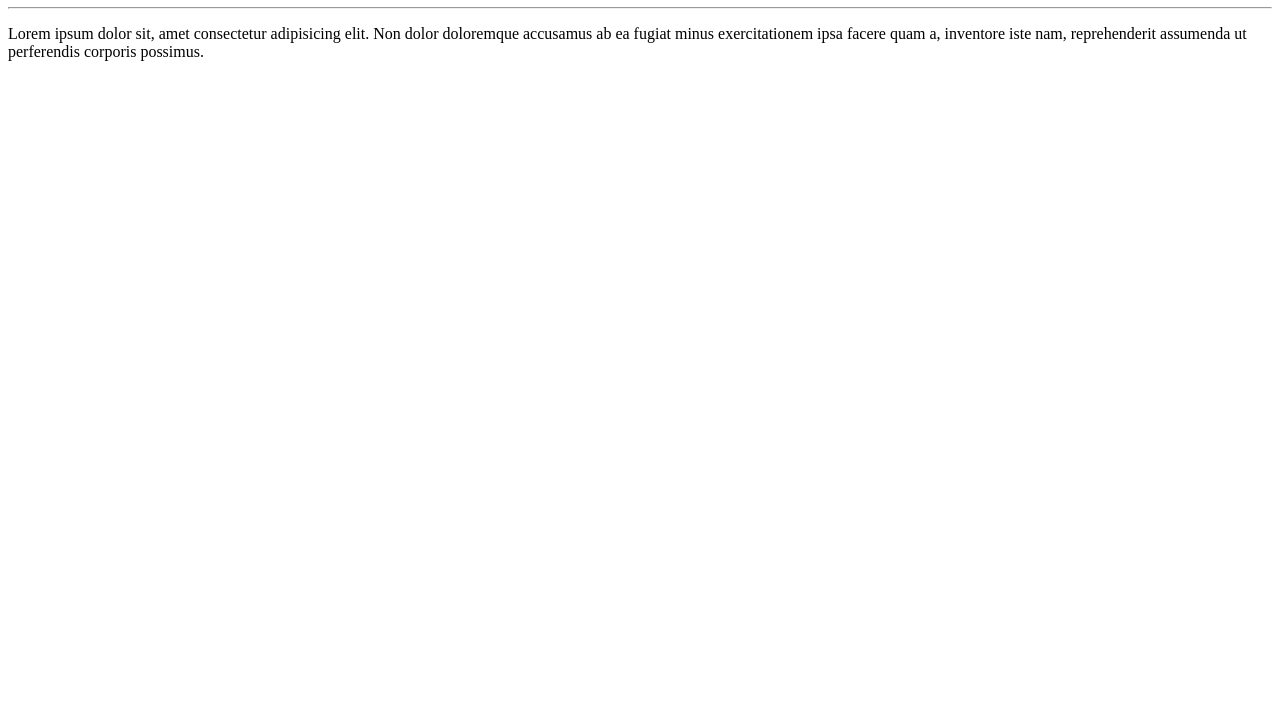
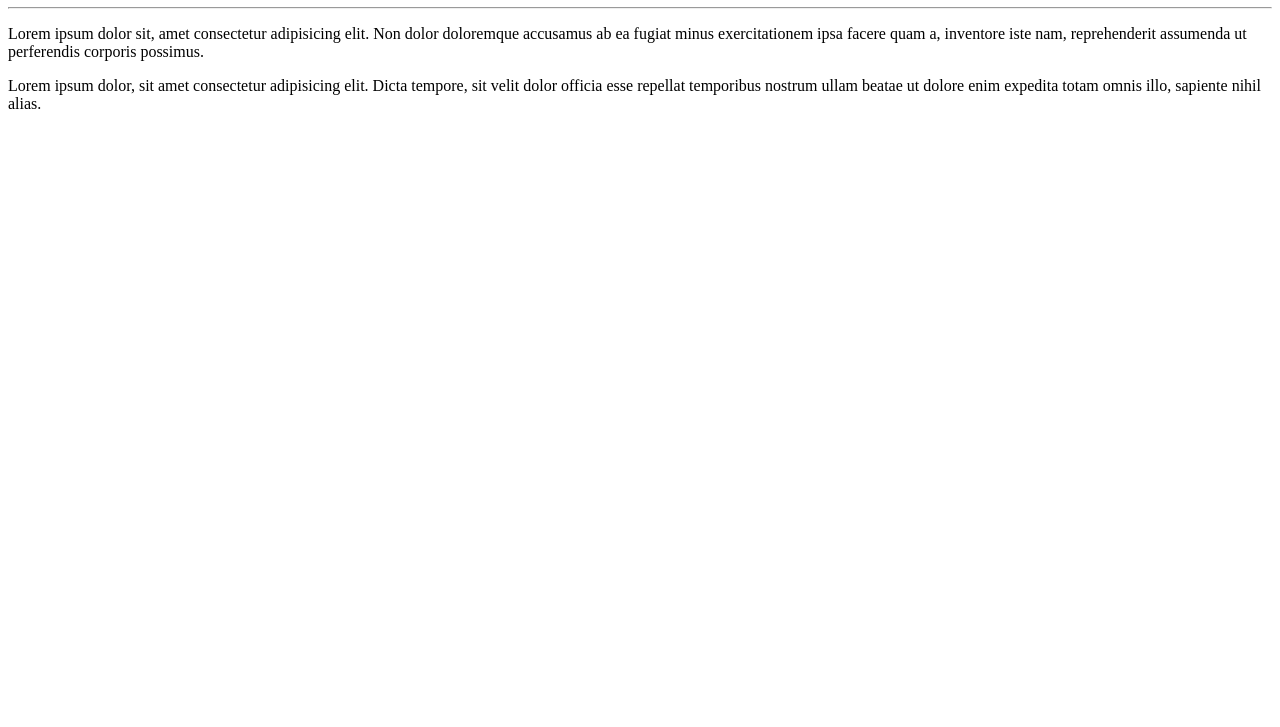
Before and after one commit to LeoMoraes18/ola-mundo, a plain HTML site: page site-exemplo/index.html in a window 1280 px wide. Shown: the part 73-800 px from the top of the page. Drawn offline with Linux system fonts and the light colour scheme.

Commit message:
adicionei um parágrafo

```diff
--- a/site-exemplo/index.html
+++ b/site-exemplo/index.html
@@ -10,5 +10,6 @@
     <h1>Olá, mundo!</h1>
     <hr>
     <p>Lorem ipsum dolor sit, amet consectetur adipisicing elit. Non dolor doloremque accusamus ab ea fugiat minus exercitationem ipsa facere quam a, inventore iste nam, reprehenderit assumenda ut perferendis corporis possimus.</p>
+    <p>Lorem ipsum dolor, sit amet consectetur adipisicing elit. Dicta tempore, sit velit dolor officia esse repellat temporibus nostrum ullam beatae ut dolore enim expedita totam omnis illo, sapiente nihil alias.</p>
 </body>
 </html>
```
